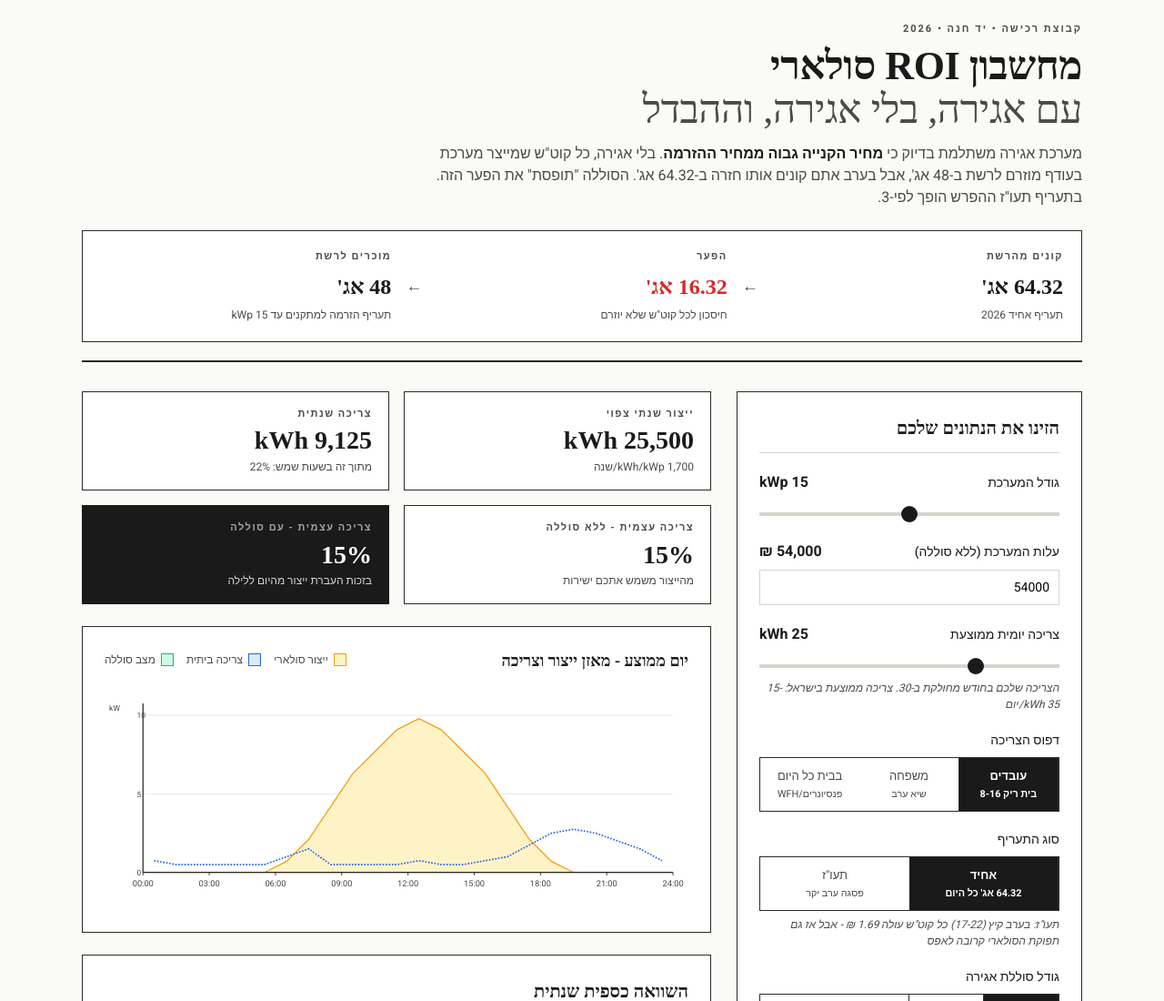
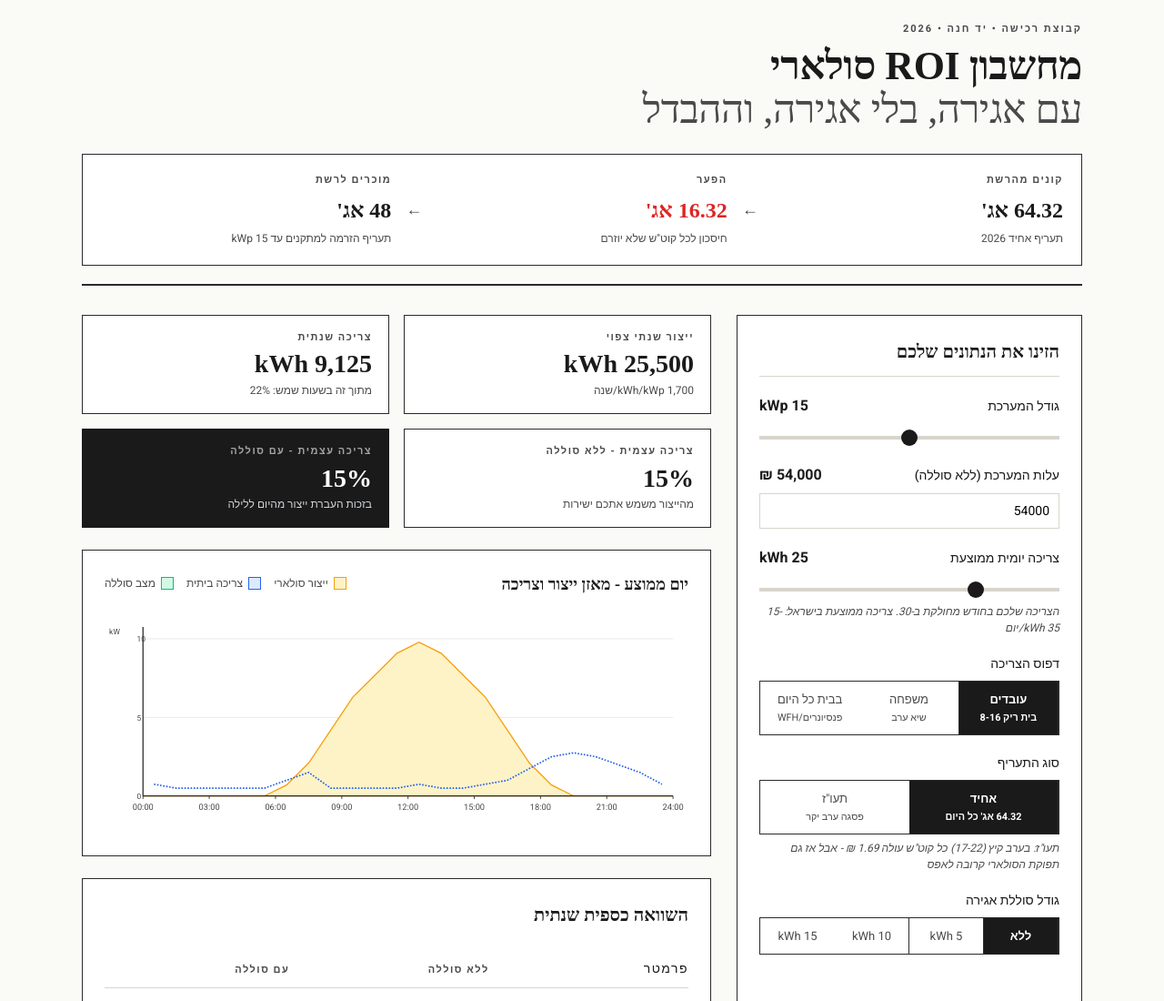
Before and after one commit to ariels-sillypurple/solar-calculator, a plain HTML site: page index.html in a window 1280 px wide. Shown: the top 1100 px of the page at 91% size. Drawn offline with Linux system fonts and the light colour scheme; a web font is replaced by a local one.

Commit message:
Update index.html

```diff
--- a/index.html
+++ b/index.html
@@ -154,11 +154,6 @@
   <header class="hero">
     <div class="eyebrow">קבוצת רכישה • יד חנה • 2026</div>
     <h1>מחשבון ROI סולארי<br><span style="color:var(--ink-soft);font-weight:500;">עם אגירה, בלי אגירה, וההבדל</span></h1>
-    <p class="lede">
-      מערכת אגירה משתלמת בדיוק כי <strong>מחיר הקנייה גבוה ממחיר ההזרמה</strong>.
-      בלי אגירה, כל קוט"ש שמייצר מערכת בעודף מוזרם לרשת ב-48 אג', אבל בערב אתם קונים אותו חזרה ב-64.32 אג'.
-      הסוללה "תופסת" את הפער הזה. בתעריף תעו"ז ההפרש הופך לפי-3.
-    </p>
 
     <div class="spread-card">
       <div>
```
